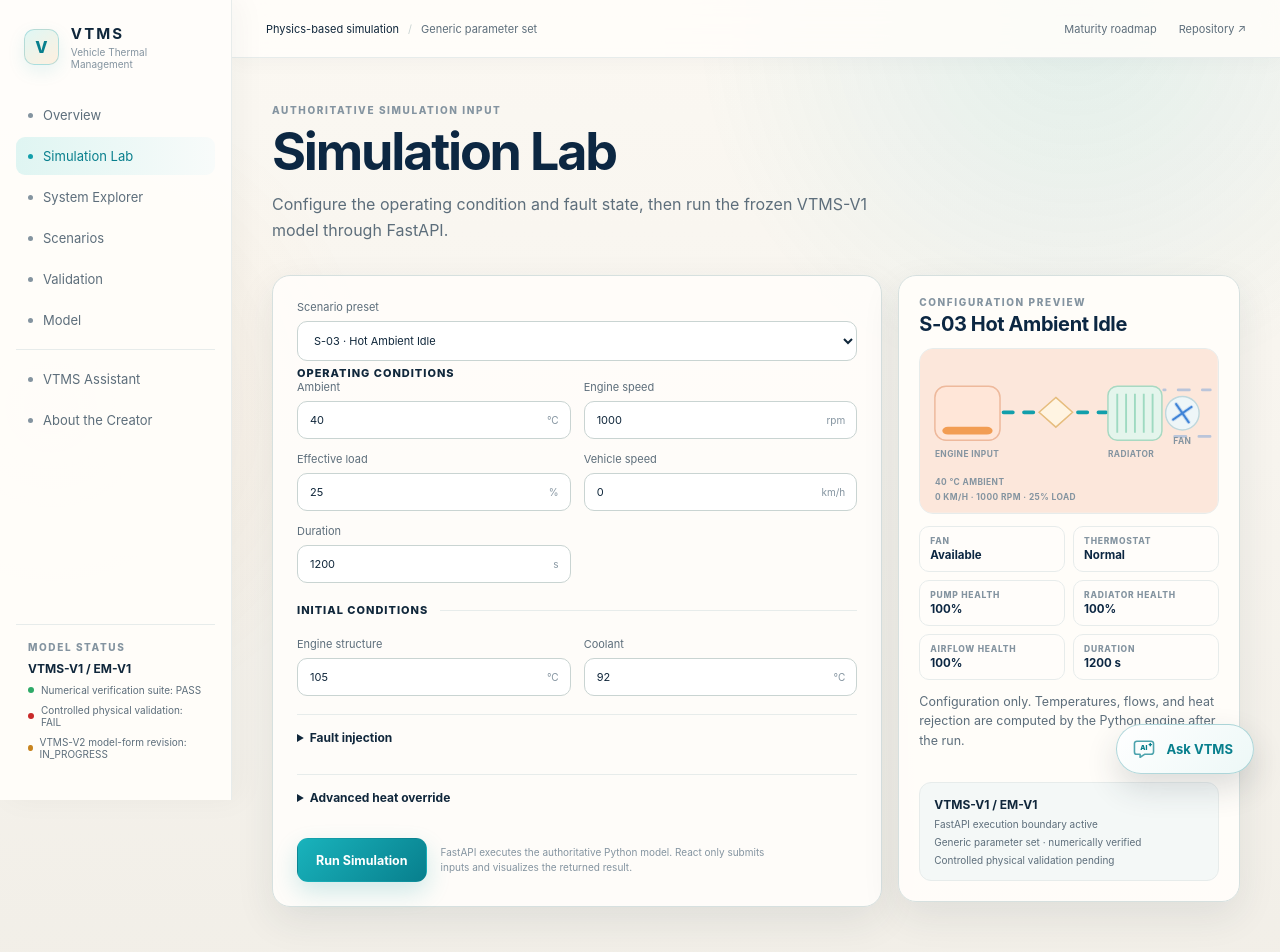
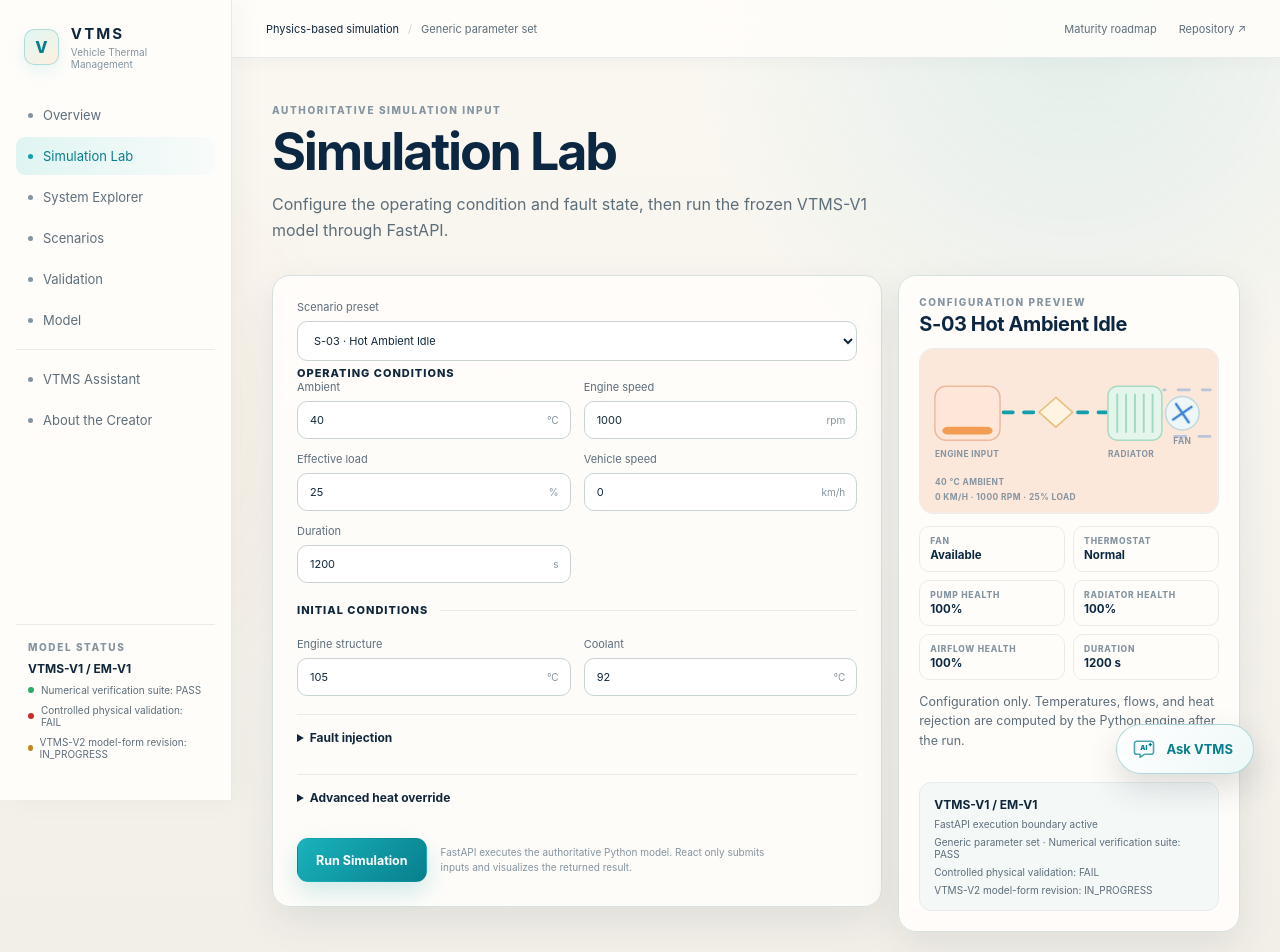
Before and after one commit to mpalmer79/vehicle-thermal-management-simulation, a Next.js app in the folder web/: page /simulate in a window 1280 px wide. Shown: the top 952 px of the page. Built offline with nearby package versions, Linux system fonts and the light colour scheme.

Commit message:
Use authoritative validation standing in simulation lab

```diff
--- a/web/components/simulation-form.tsx
+++ b/web/components/simulation-form.tsx
@@ -5,6 +5,7 @@ import { useRouter, useSearchParams } from "next/navigation";
 
 import { ScenarioConfigPreview } from "@/components/visuals/scenario-config-preview";
 import { runSimulation } from "@/lib/api";
+import { MODEL_STANDING } from "@/lib/model-standing";
 import { scenarioById, scenarios } from "@/lib/scenarios";
 import type { ThermostatMode } from "@/lib/vtms-types";
 
@@ -232,10 +233,11 @@ export function SimulationForm() {
         </p>
 
         <div className="model-card">
-          <strong>VTMS-V1 / EM-V1</strong>
+          <strong>{MODEL_STANDING.productionModelId} / {MODEL_STANDING.equationSet}</strong>
           <span>FastAPI execution boundary active</span>
-          <span>Generic parameter set · numerically verified</span>
-          <span>Controlled physical validation pending</span>
+          <span>Generic parameter set · {MODEL_STANDING.numericalVerification.label}: {MODEL_STANDING.numericalVerification.status}</span>
+          <span>{MODEL_STANDING.controlledPhysicalValidation.label}: {MODEL_STANDING.controlledPhysicalValidation.status}</span>
+          <span>{MODEL_STANDING.v2Development.label}: {MODEL_STANDING.v2Development.status}</span>
         </div>
       </aside>
     </div>
```
